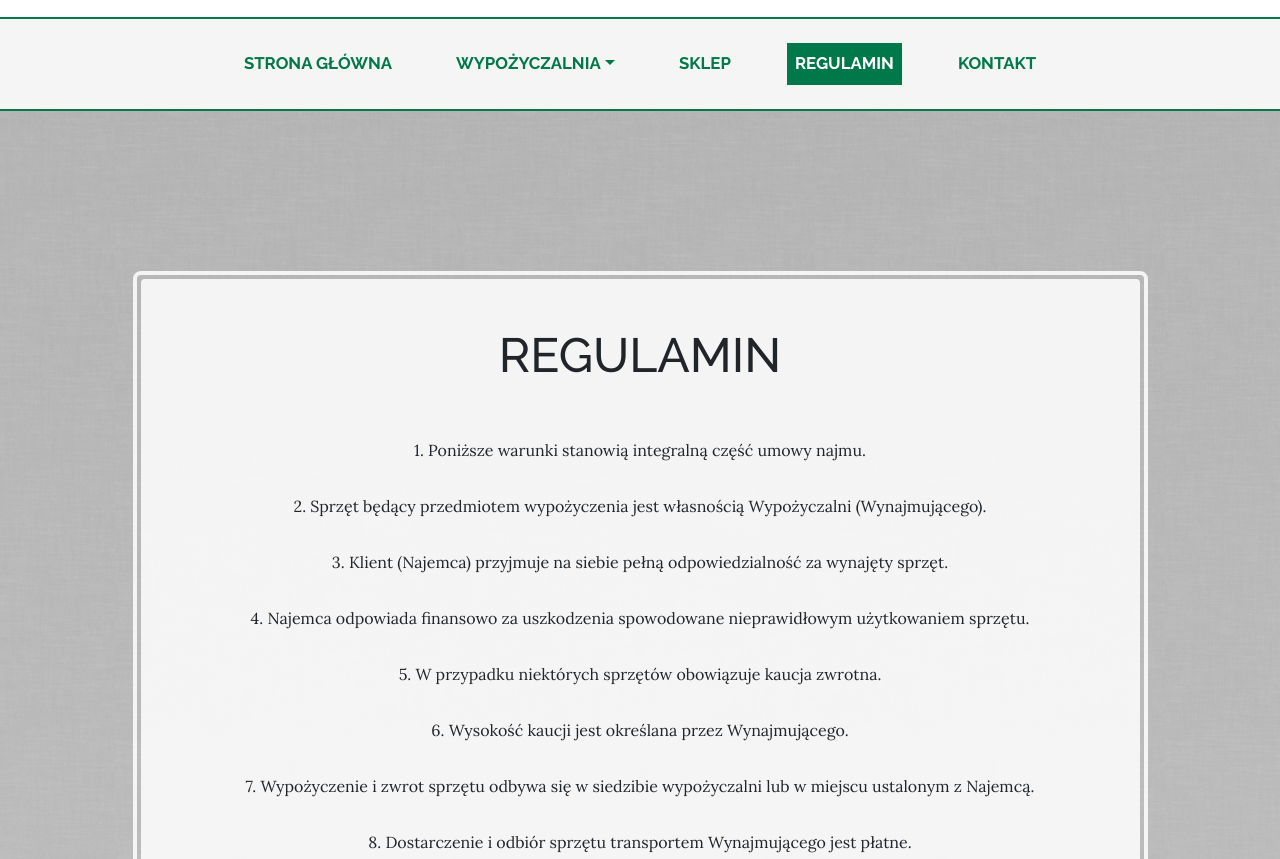
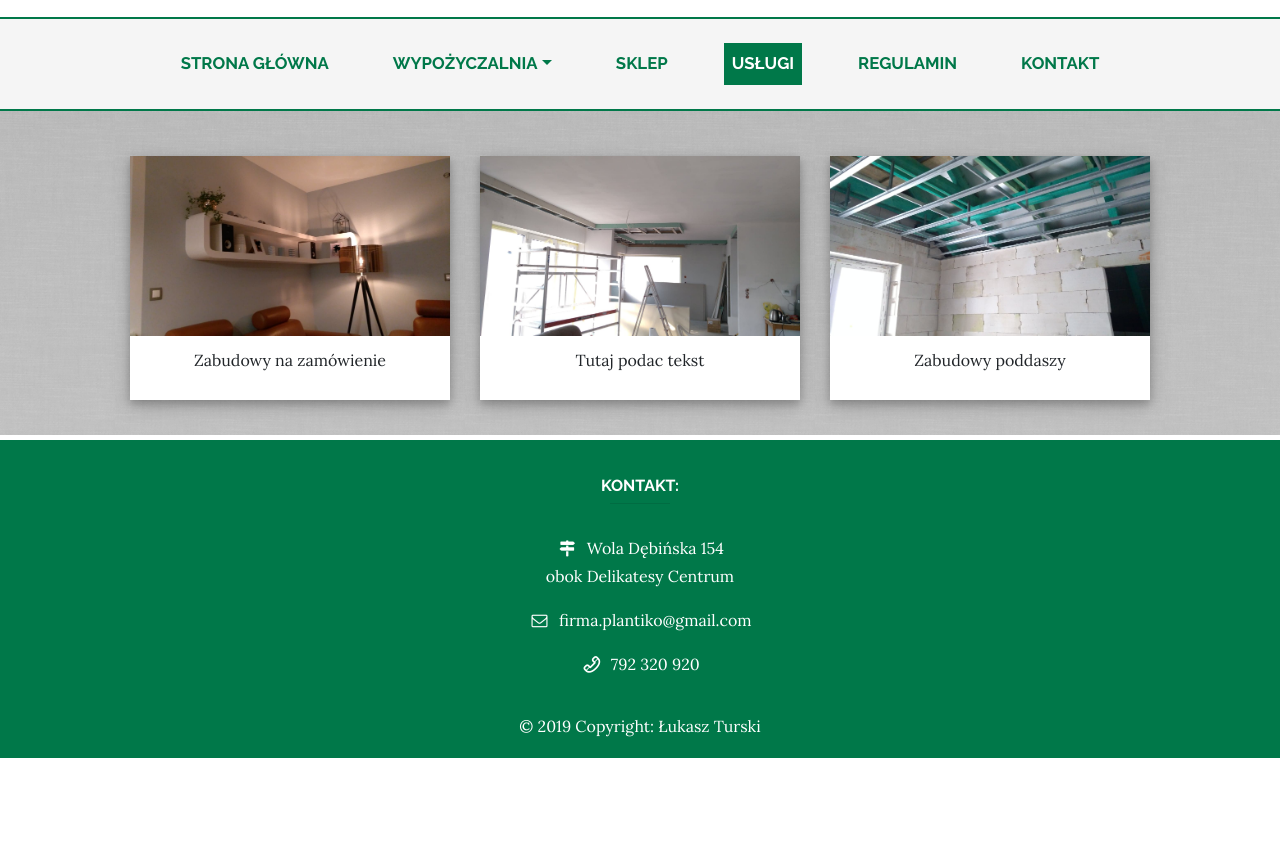
Before and after one commit to turkibrzesko/plantiko.github.io, a website: page uslugi.html in a window 1280 px wide. Shown: the part 241-1100 px from the top of the page. After the commit the page ends 999 px from the top, so only its background shows below. Drawn offline with Linux system fonts and the light colour scheme; a web font is replaced by a local one.

Commit message:
Dodanie uslug budowlanych

```diff
--- a/css/business-casual.css
+++ b/css/business-casual.css
@@ -480,3 +480,23 @@ con-bg {
 /* .lista i {
     font-size: 13px;
 } */
+
+
+/* Uslugi podstrona */
+
+.container-uslugi {
+    margin-top: 30px;
+}
+
+.photo-uslugi {
+    box-shadow: 0 4px 8px 0 rgba(0, 0, 0, 0.2), 0 6px 20px 0 rgba(0, 0, 0, 0.19);
+    padding: 0px;
+    margin: 15px;
+}
+
+.photo-uslugi-text {
+    padding: 10px;
+    text-align: center;
+    vertical-align: middle;
+    background-color: white;
+}
--- a/uslugi.html
+++ b/uslugi.html
@@ -63,8 +63,11 @@
               <a class="nav-link text-uppercase text-expanded" href="shop.html">Sklep</a>
             </li>
             <li class="nav-item active px-lg-4">
+              <a class="nav-link text-uppercase text-expanded" href="uslugi.html">Usługi</a>
+              <span class="sr-only">(current)</span>
+            </li>
+            <li class="nav-item px-lg-4">
               <a class="nav-link text-uppercase text-expanded" href="rules.html">Regulamin</a>
-              <span class="sr-only">(current)</span>
             </li>
             <li class="nav-item px-lg-4">
               <a class="nav-link text-uppercase text-expanded" href="contact.html">Kontakt</a>
@@ -74,87 +77,31 @@
       </div>
     </nav>
 
-    <div class="container">
-
+    <div class="container-fluid container-uslugi">
+        <div class="row justify-content-center">
+            <div class="col-md-6 col-lg-3 col-xl-3 photo-uslugi">
+                <img class="img-fluid" src="img/realizacje1.jpg" />
+                <div class="photo-uslugi-text">
+                    <p>Zabudowy na zamówienie</p>
+                </div>
+            </div>
+            <div class="col-md-6 col-lg-3 col-xl-3 photo-uslugi">
+                <img class="img-fluid" src="img/realizacje2.jpg" />
+                <div class="photo-uslugi-text">
+                    <p>Tutaj podac tekst</p>
+                </div>
+            </div>
+            <div class="col-md-6 col-lg-3 col-xl-3 photo-uslugi">
+                <img class="img-fluid" src="img/realizacje3.jpg" />
+                <div class="photo-uslugi-text">
+                    <p>Zabudowy poddaszy</p>
+                </div>
+            </div>
+        </div>
     </div>
 
 
-    <section class="page-section cta">
-      <div class="container">
-        <div class="row">
-          <div class="col-xl-11 mx-auto">
-            <div class="cta-inner text-center rounded" style="background-color: #white">
-              <h2 class="section-heading mb-4">
-                <span class="section-heading-lower" style="font-weight: 500;">Regulamin</span>
-              </h2>
-              <p class="mb-0">
-            <br />
-                1. Poniższe warunki stanowią integralną część umowy najmu.
-            <br />
-            <br />
- 2. Sprzęt będący przedmiotem wypożyczenia jest własnością Wypożyczalni (Wynajmującego).
-            <br />
-            <br />
- 3. Klient (Najemca) przyjmuje na siebie pełną odpowiedzialność za wynajęty sprzęt.
-            <br />
-            <br />
- 4. Najemca odpowiada finansowo za uszkodzenia spowodowane nieprawidłowym użytkowaniem sprzętu.
-            <br />
-            <br />
- 5. W przypadku niektórych sprzętów obowiązuje kaucja zwrotna.
-            <br />
-            <br />
- 6. Wysokość kaucji jest określana przez Wynajmującego.
-            <br />
-            <br />
- 7. Wypożyczenie i zwrot sprzętu odbywa się w siedzibie wypożyczalni lub w miejscu ustalonym z Najemcą.
-            <br />
-            <br />
- 8. Dostarczenie i odbiór sprzętu transportem Wynajmującego jest płatne.
-            <br />
-            <br />
- 9. Najemca odbierając sprzęt powinien sprawdzić stan techniczny i kompletność sprzętu.
-            <br />
-            <br />
- 10. Najemca podpisując umowę najmu, potwierdza, że otrzymał sprzęt pozbawiony wad, zgodny ze specyfikacją i w dobrym stanie technicznym.
-            <br />
-            <br />
-11. Najemca zobowiązuje się zwrócić sprzęt w takim samym stanie i w terminie ustalonym w dokumencie wypożyczenia. Zwrot sprzętu następuje w wypożyczalni lub w miejscu ustalonym z Najemcą.
-            <br />
-            <br />
-12. Najemca oświadcza, że posiada niezbędną wiedzę na temat eksploatacji sprzętu i zobowiązuje się do dbałości o sprzęt i wykorzystywania go bezpiecznie i zgodnie z przeznaczeniem.
-            <br />
-            <br />
-13. Najemca jest zobowiązany zwrócić sprzęt czysty. W przeciwnym wypadku zostanie naliczona opłata za mycie sprzętu w wysokości 50% stawki dobowej określonej dla danego sprzętu.
-            <br />
-            <br />
-14. Najemca nie może samodzielnie dokonywać żadnych napraw wypożyczonego sprzętu.
-            <br />
-            <br />
-15. Użyczenie sprzętu osobom trzecim odbywa się na odpowiedzialność Najemcy.
-            <br />
-            <br />
-16. Najemca wykorzystuje sprzęt na swoją odpowiedzialność.
-            <br />
-            <br />
-17. Wynajmujący nie ponosi odpowiedzialności za skutki eksploatacji powstałe wobec osób trzecich i skutki nieprawidłowej eksploatacji.
-            <br />
-            <br />
-18. W przypadku całkowitego zagubienia lub zniszczenia sprzętu Najemca zostanie obciążony kosztami w wysokości odpowiadającej wartości rynkowej tego sprzętu.
-            <br />
-            <br />
-19. W przypadku kradzieży Najemca jest zobowiązany poinformować o tym fakcie Wynajmującego.
-            <br />
-            <br />
-20. W przypadku niewłaściwego użytkowania sprzętu przez Najemcę, Wynajmujący może żądać natychmiastowego zwrotu sprzętu.
-            <br />
-            <br />
-               </p>
-            </div>
-          </div>
-        </div>
-      </div>
-    </section>
+
 
     <!-- Footer -->
 <footer class="footer page-footer font-small blue-grey lighten-5">
```
Also changed, not shown: budowlane.html (+3 -0 lines), contact.html (+3 -0 lines), index.html (+3 -0 lines), ogrodnicze.html (+3 -0 lines), rules.html (+4 -1 lines), rusztowania.html (+3 -0 lines), shop.html (+3 -0 lines), img/realizacje1.jpg (added), img/realizacje2.jpg (added), img/realizacje3.jpg (added).
